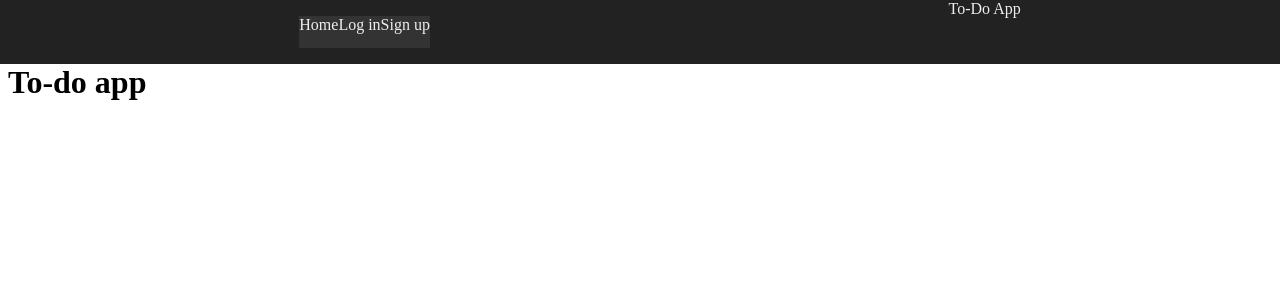
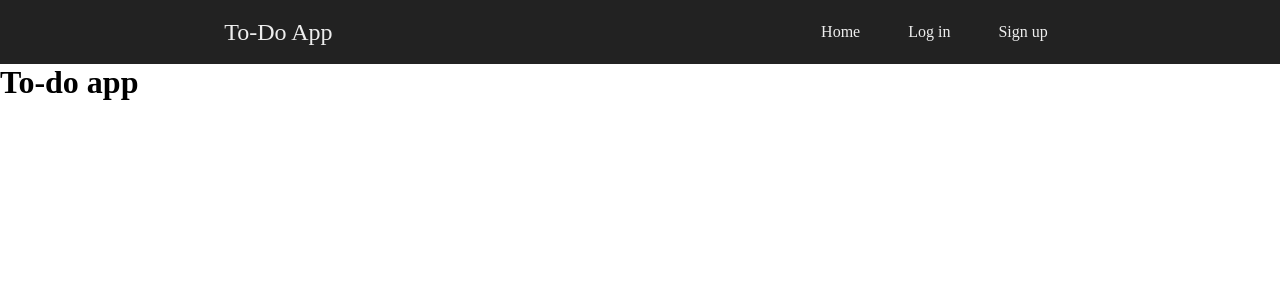
Before and after one commit to Joao-Pedro-m/to-do-list, a Next.js app in the folder to-do-list-nextjs/: page / in a window 1280 px wide. Shown: the top 300 px of the page. Built offline with nearby package versions, Linux system fonts and the light colour scheme.

Commit message:
navbar pronto

```diff
--- a/to-do-list-nextjs/components/navbar.js
+++ b/to-do-list-nextjs/components/navbar.js
@@ -3,6 +3,9 @@ import Link from "next/link"
 export default function Navbar(){
 	return (
 		<div className="navbar">
+			<div className="title-navbar">
+				To-Do App
+			</div>
 			<ul className="ul-navbar">
 		        	<li className="li-navbar">
 		                	<a href="/" className="link-navbar">Home</a>
@@ -14,9 +17,7 @@ export default function Navbar(){
 		                	<a href="/signup" className="link-navbar">Sign up</a>
 		                </li>
 			</ul>
-			<div className="title-navbar">
-				To-Do App
-			</div>
+
 		</div>
   	)
 }
--- a/to-do-list-nextjs/styles/globals.css
+++ b/to-do-list-nextjs/styles/globals.css
@@ -1,3 +1,8 @@
+* {
+	margin: 0px;
+	padding: 0px;
+}
+
 html {
 	height: 100vh;
 	width: 100vw;
@@ -14,8 +19,8 @@ main {
 	left: 0px;
 	background-color: #222222;
 	width: 100vw;
-	height: 4rem;
-
+	height: 8vh;
+	align-items: center;
 }
 
 .ul-navbar {
@@ -24,9 +29,11 @@ main {
 
 .li-navbar {
 	display: inline-block;
-	background-color: #333333;
 	cursor: pointer;
-	color:#eeeeee;
+	color: #eeeeee;
+	padding: 8px;
+	margin-left: 32px;
+	border-radius: 2px;
 }
 
 .li-navbar:hover {
@@ -44,4 +51,5 @@ main {
 
 .title-navbar {
 	color: #eeeeee;
+	font-size: 24px;
 }
```
Also changed, not shown: 2 other files (tests, documents, lock files or other folders). Lines whose indentation alone changed are shown as unchanged.
